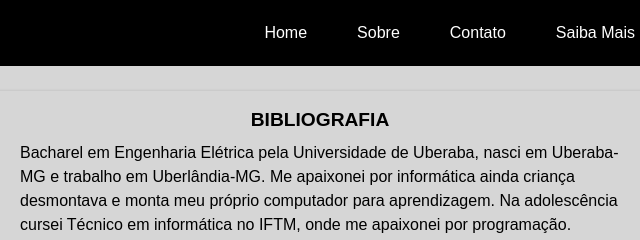
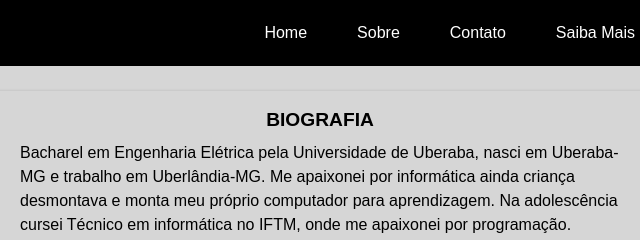
Before and after one commit to carvalhogsc/desafioCOVID19, a plain HTML site: page about.html in a window 1280 px wide. Shown: the top 240 px of the page, 480-1120 px from the left. Drawn offline with Linux system fonts and the light colour scheme.

Commit message:
correção de texto

```diff
--- a/about.html
+++ b/about.html
@@ -51,7 +51,7 @@
             </header>
 
             <article class="profile-skill">
-                <h1 class="profile-skill-title">Bibliografia</h1>
+                <h1 class="profile-skill-title">Biografia</h1>
                 <div class="profile-description">
                     <p class="profile-description-data">Bacharel em Engenharia Elétrica pela Universidade de Uberaba, nasci em Uberaba-MG e trabalho em Uberlândia-MG.
                         Me apaixonei por informática ainda criança desmontava e monta meu próprio computador para aprendizagem. Na adolescência cursei Técnico
```
